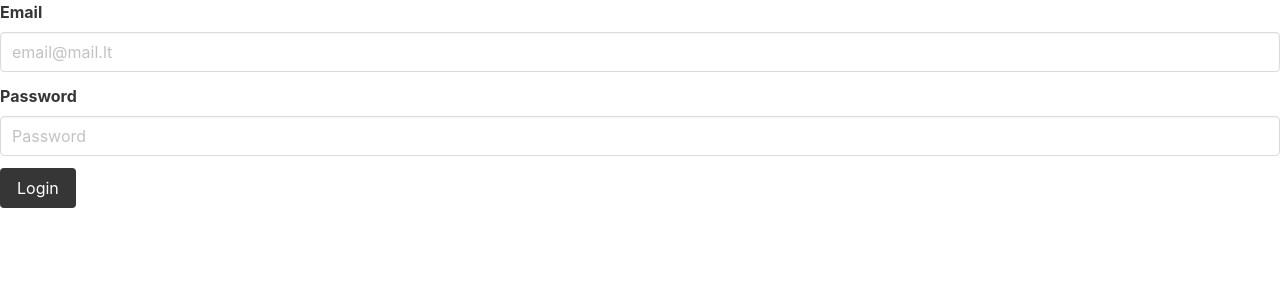
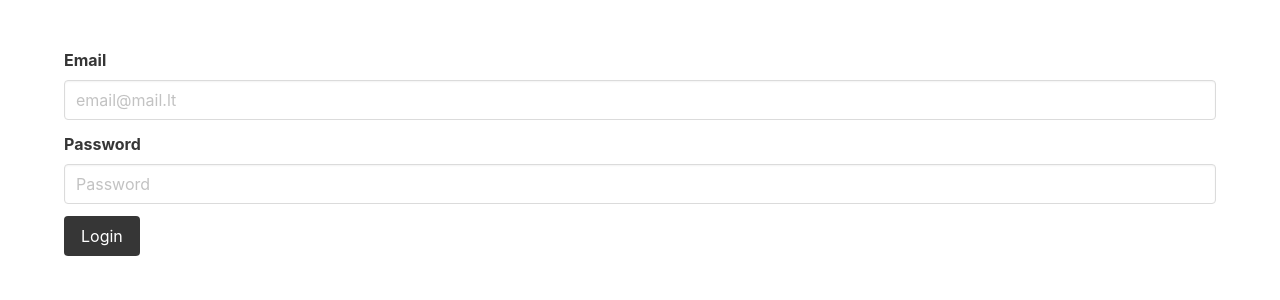
Before and after one commit to DovydasZilinskas/ca-project, a Vue app: page /login in a window 1280 px wide. Shown: the top 300 px of the page. Built offline with nearby package versions, Linux system fonts and the light colour scheme; no server answers.

Commit message:
router-view idetas i section < App.vue

```diff
--- a/src/App.vue
+++ b/src/App.vue
@@ -1,5 +1,9 @@
 <template>
   <div id="app">
-    <router-view />
+    <section class="section">
+      <div class="container">
+        <router-view />
+      </div>
+    </section>
   </div>
 </template>
```
